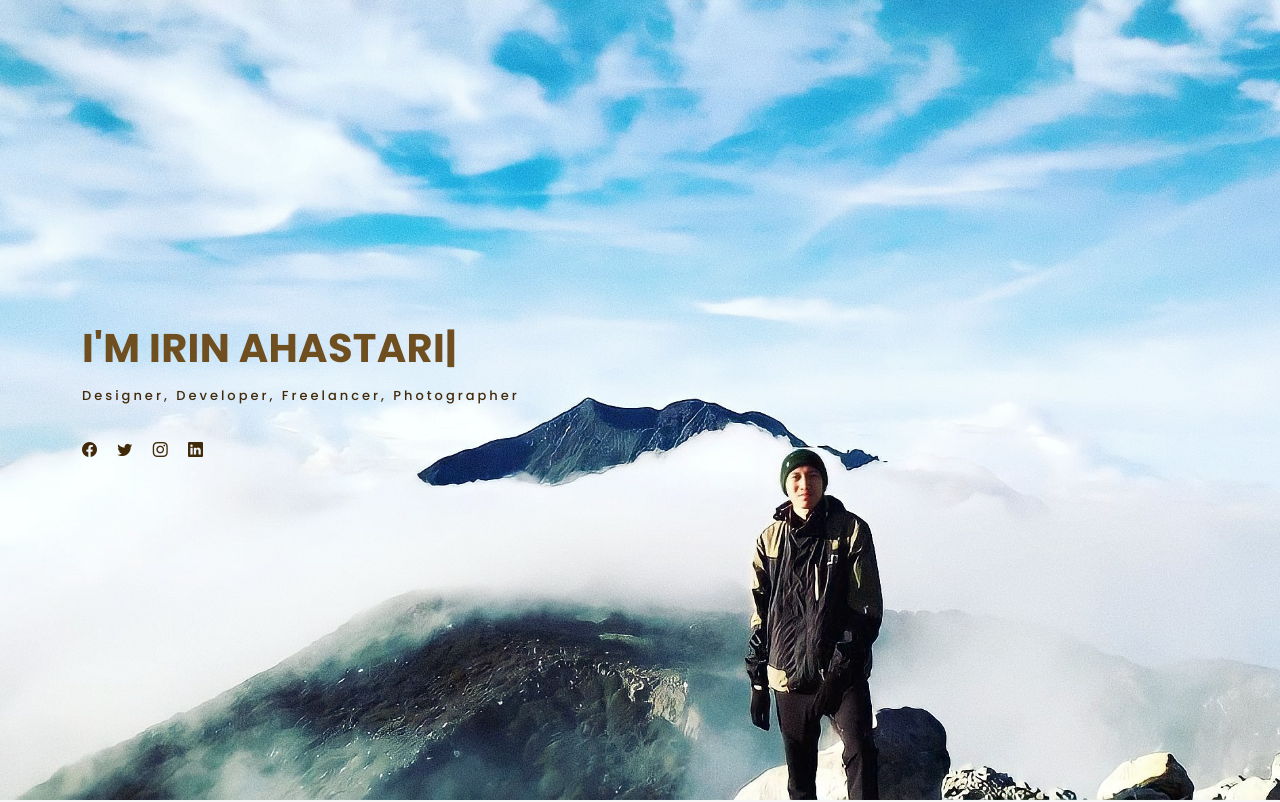
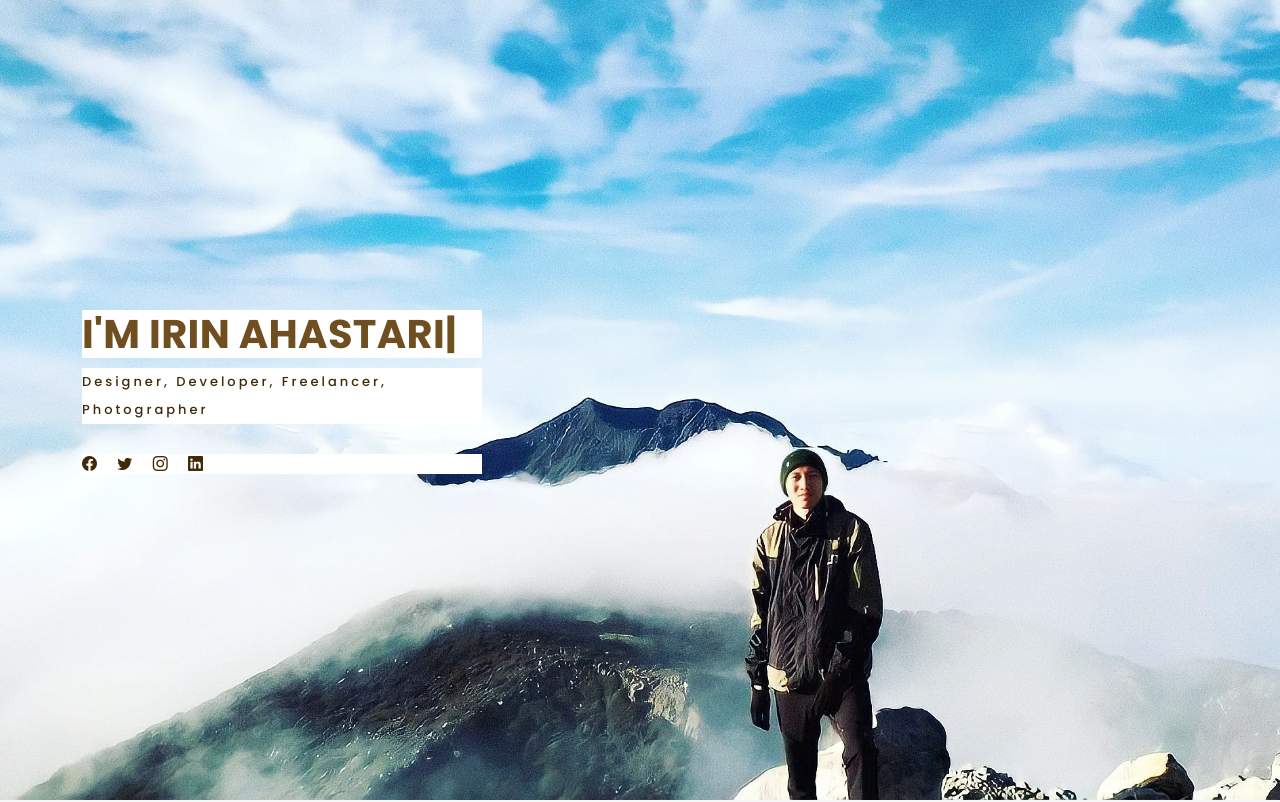
Before and after one commit to stimatamengajar22/stimatamengajar22.github.io, a plain HTML site: page index.html in a window 1280 px wide. Shown: the top 802 px of the page. Drawn offline with nearby package versions, Linux system fonts and the light colour scheme; a web font is replaced by a local one.

Commit message:
update hero section

```diff
--- a/index.html
+++ b/index.html
@@ -80,10 +80,10 @@
 
     <div class="container">
       <div class="hero-content">
-        <h1>I'm <span class="typed" data-typed-items="Irin Ahastari"></span></h1>
-        <p>Designer, Developer, Freelancer, Photographer</p>
+        <h1 style="background-color: white;width: 400px;">I'm <span class="typed" data-typed-items="Irin Ahastari"></span></h1>
+        <p style="background-color: white;width: 400px;">Designer, Developer, Freelancer, Photographer</p>
 
-        <ul class="list-unstyled list-social">
+        <ul class="list-unstyled list-social" style="background-color: white;width: 400px;">
           <li><a href="#"><i class="bi bi-facebook"></i></a></li>
           <li><a href="#"><i class="bi bi-twitter"></i></a></li>
           <li><a href="#"><i class="bi bi-instagram"></i></a></li>
```
